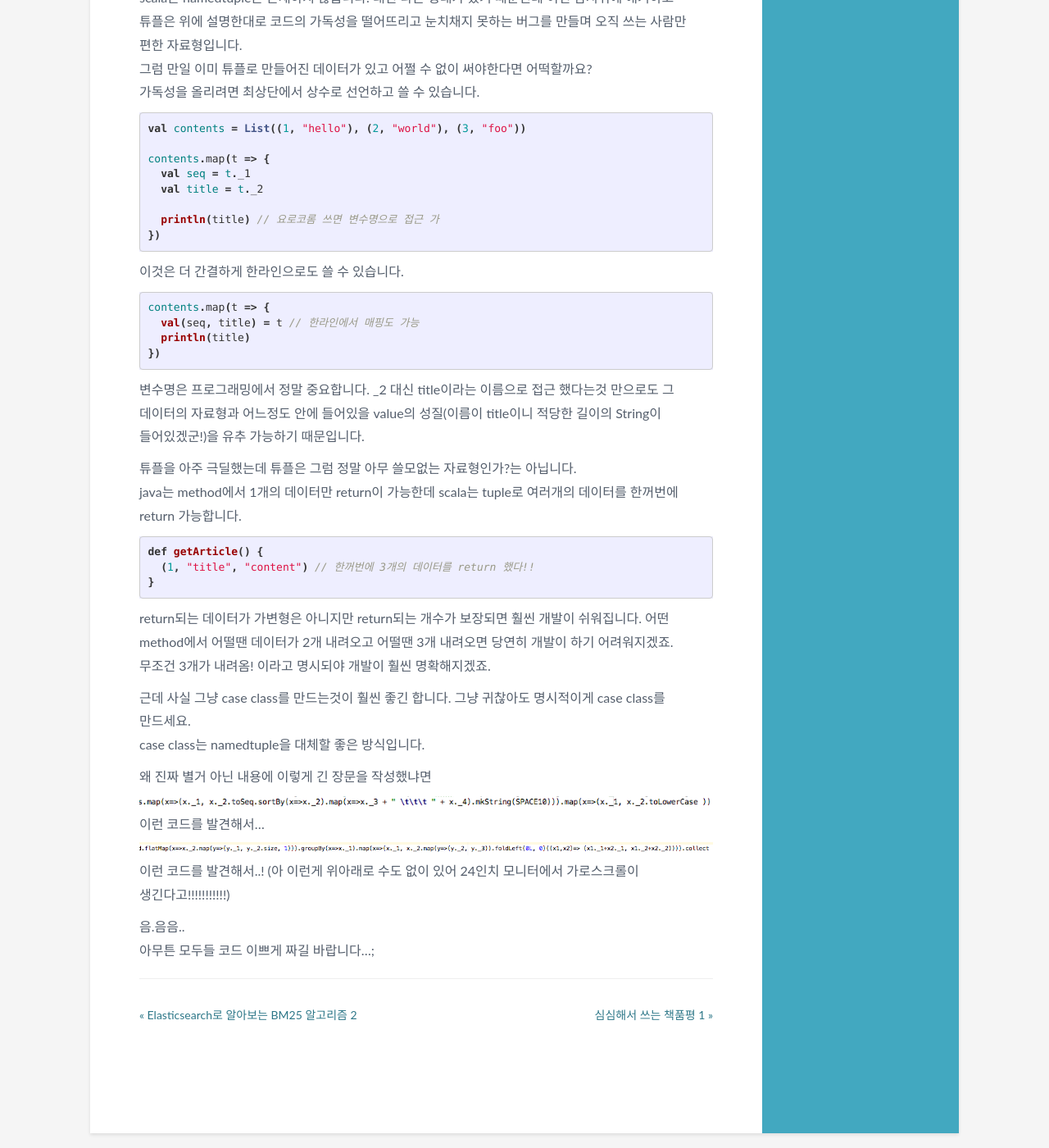
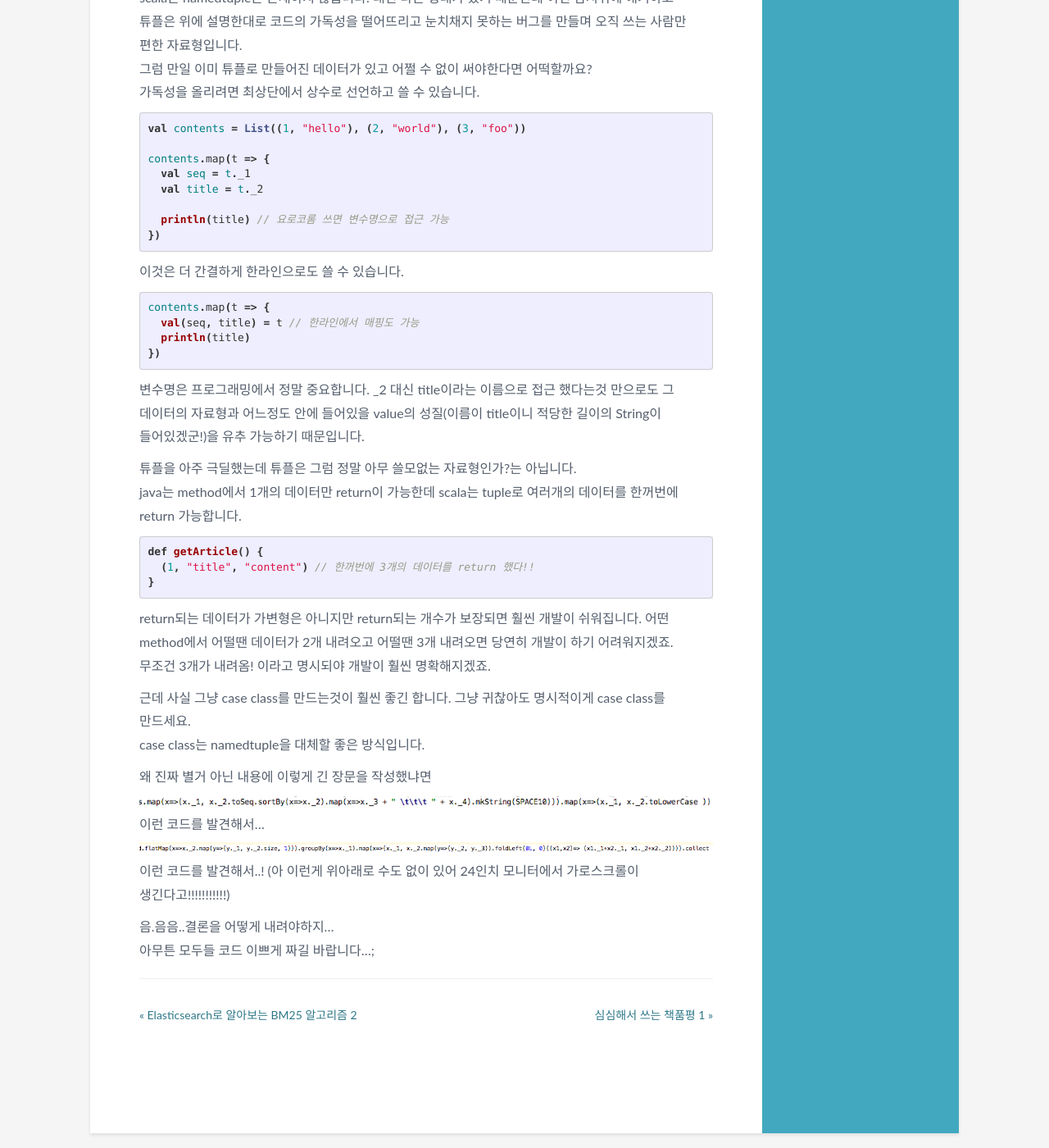
Before and after one commit to inyl/inyl.github.io, a Jekyll site: the page built from _posts/2017-04-19-tuple.markdown, in a window 1280 px wide and 1400 px high, scrolled down 2000 px. Shown: the whole window at 82% size. Built offline with Jekyll 4.4.1, drawn with Linux system fonts in a browser that asks for light colours; comment, search, counter and statistics services are not loaded.

Commit message:
오타수정

````diff
--- a/_posts/2017-04-19-tuple.markdown
+++ b/_posts/2017-04-19-tuple.markdown
@@ -63,7 +63,7 @@ contents.map(t => {
   val seq = t._1
   val title = t._2
 
-  println(title) // 요로코롬 쓰면 변수명으로 접근 가
+  println(title) // 요로코롬 쓰면 변수명으로 접근 가능
 })
 ```
 이것은 더 간결하게 한라인으로도 쓸 수 있습니다.
@@ -98,5 +98,5 @@ case class는 namedtuple을 대체할 좋은 방식입니다.
 <img src="{{site.url}}assets/imgs/scala/tuple2.png" width="100%"/><br/>
 이런 코드를 발견해서..! (아 이런게 위아래로 수도 없이 있어 24인치 모니터에서 가로스크롤이 생긴다고!!!!!!!!!!!)<br/>
 
-음.음음..<br/>
+음.음음..결론을 어떻게 내려야하지...<br/>
 아무튼 모두들 코드 이쁘게 짜길 바랍니다...;
````
